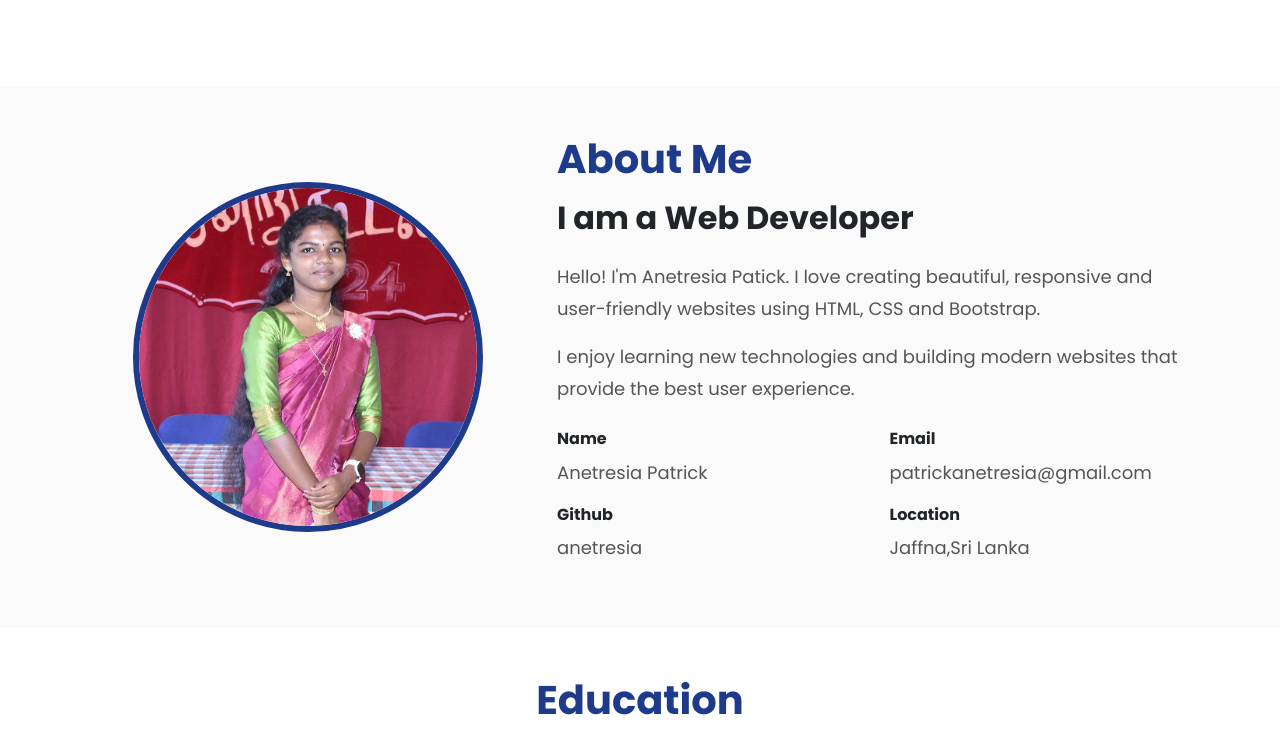
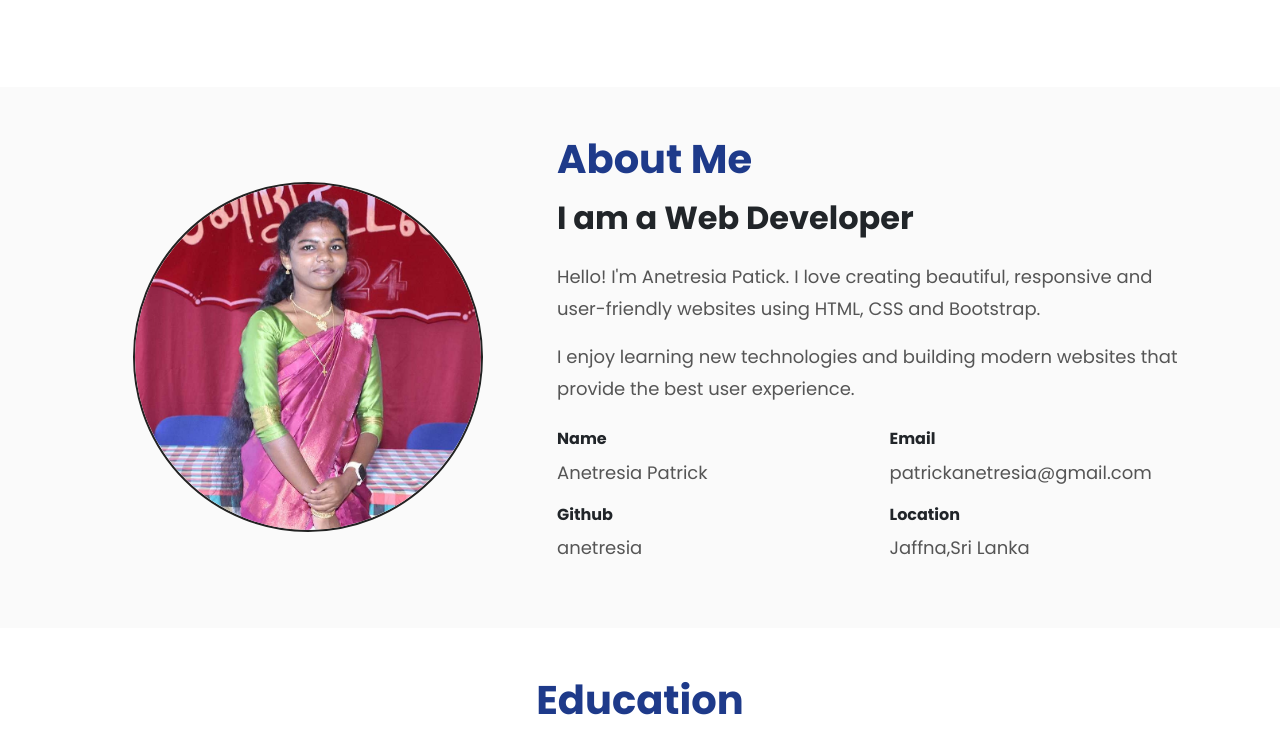
Before and after one commit to anetresia/Portfolio, a plain HTML site: page index.html in a window 1280 px wide. Shown: the part 607-1336 px from the top of the page. Drawn offline with Linux system fonts and the light colour scheme.

Commit message:
style.css changed file added

```diff
--- a/style.css
+++ b/style.css
@@ -128,7 +128,7 @@ html{
     height:350px;
     object-fit:cover;
     border-radius:50%;
-    border:6px solid #1E3A8A;
+    border:2px solid #222;
 }
 
 .about p{
```
